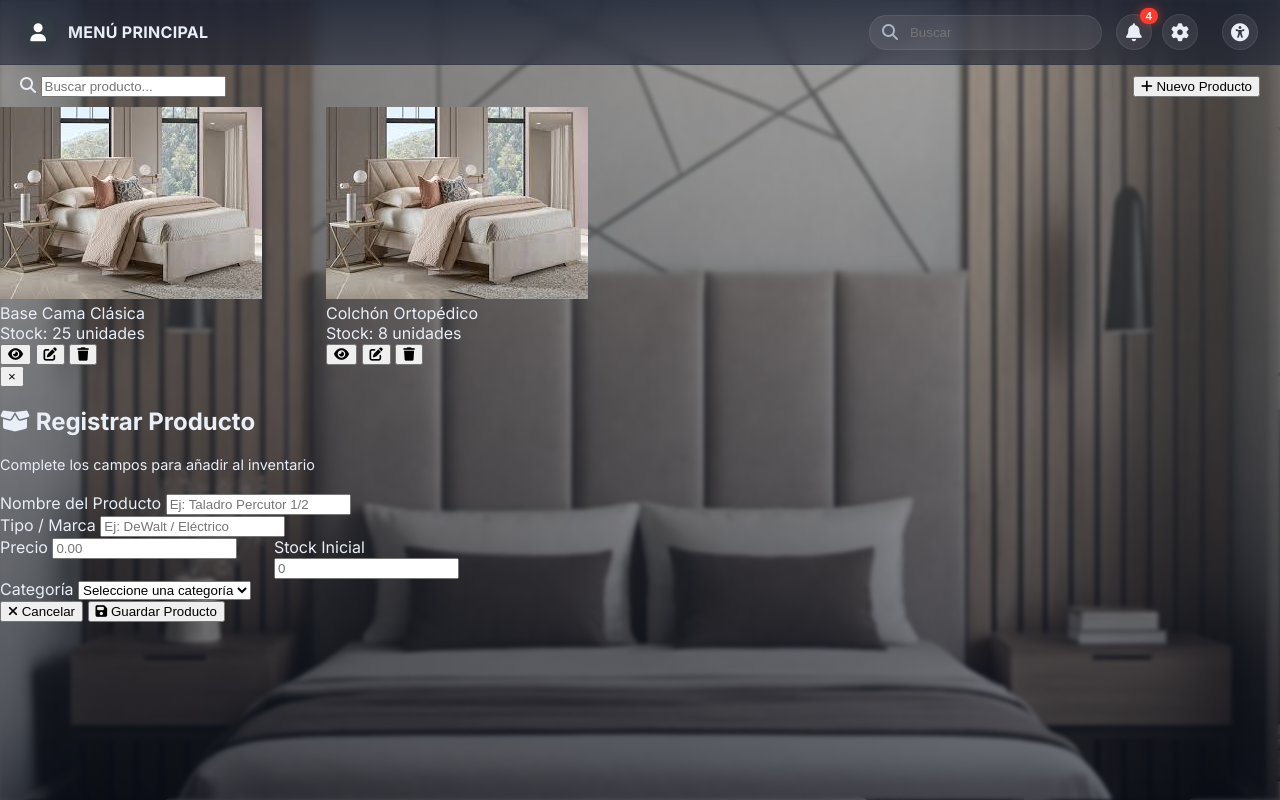
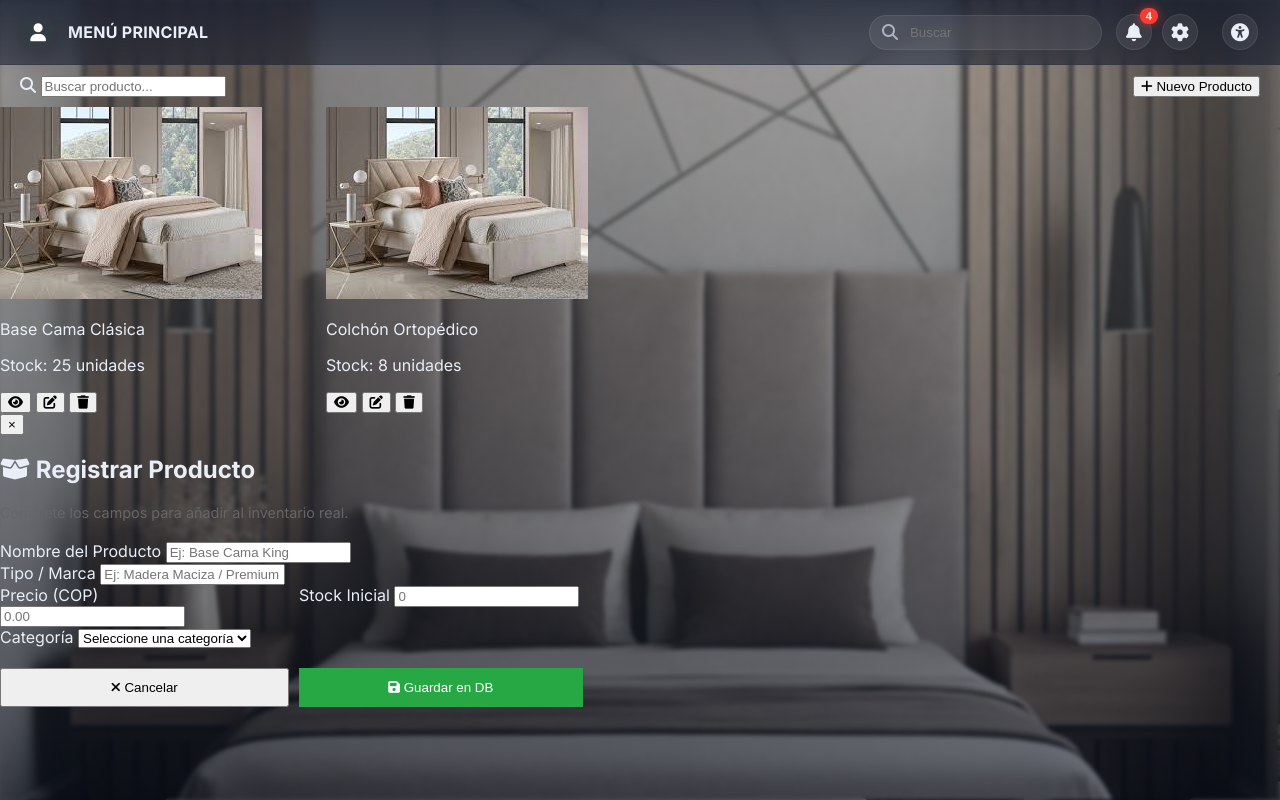
Before and after one commit to sofiaquimbayita-prog/BEDCOM, a Django app: page /vistas/productos/ in a window 1280 px wide, after a click on "Nuevo Producto". Run offline with Django 5.2, Linux system fonts and the light colour scheme; data comes from the database, SQL or seed files in the repository.

Commit message:
arrego de agregar productos

```diff
--- a/project2/app/static/ap1/js/script_productos.js
+++ b/project2/app/static/ap1/js/script_productos.js
@@ -1,67 +1,24 @@
 // =========================
-// 1. Datos e Inicialización
+// 1. Control de Modales
 // =========================
-let productos = [
-    { id: 1, nombre: "Base Cama Clásica", precio: 250000, stock: 25, imagen: "/static/ap1/imagenes/cama.jpg" },
-    { id: 2, nombre: "Colchón Ortopédico", precio: 180000, stock: 8, imagen: "/static/ap1/imagenes/cama.jpg" }
-];
 
-window.onload = () => {
-    loadProductos();
-    renderProductos();
-    inicializarAccesibilidad();
-};
-
-// =========================
-// 2. Persistencia y Renderizado
-// =========================
-function saveProductos() {
-    localStorage.setItem("productos", JSON.stringify(productos));
+// Función para abrir cualquier modal por su ID
+function abrirModal(id) {
+    const modal = document.getElementById(id);
+    if (modal) {
+        modal.style.display = "flex";
+    }
 }
 
-function loadProductos() {
-    const data = localStorage.getItem("productos");
-    if (data) productos = JSON.parse(data);
+// Función para cerrar cualquier modal por su ID
+function cerrarModal(id) {
+    const modal = document.getElementById(id);
+    if (modal) {
+        modal.style.display = "none";
+    }
 }
 
-function renderProductos() {
-    const grid = document.getElementById("gridProductos"); // Coincide con el ID en el index
-    if (!grid) return;
-    grid.innerHTML = "";
-
-    productos.forEach((p, i) => {
-        const card = document.createElement("div");
-        card.className = "card";
-        card.dataset.precio = `$${p.precio}`;
-
-        card.innerHTML = `
-            <img src="${p.imagen}" alt="${p.nombre}">
-            <div class="nombre">${p.nombre}</div>
-            <div class="stock">Stock: ${p.stock} unidades</div>
-            <div class="acciones">
-                <button class="view-btn" onclick="viewProducto(${i})"><i class="fas fa-eye"></i></button>
-                <button class="edit-btn"><i class="fas fa-edit"></i></button>
-                <button class="delete-btn" onclick="deleteProducto(${i})"><i class="fas fa-trash"></i></button>
-            </div>
-        `;
-        grid.appendChild(card);
-    });
-}
-
-// =========================
-// 3. Control de Modales
-// =========================
-function abrirModal(id) {
-    const modal = document.getElementById(id);
-    if (modal) modal.style.display = "flex";
-}
-
-function cerrarModal(id) {
-    const modal = document.getElementById(id);
-    if (modal) modal.style.display = "none";
-}
-
-// Cerrar si hacen clic fuera del modal
+// Cerrar modales si se hace clic fuera del contenido blanco
 window.onclick = (event) => {
     if (event.target.classList.contains('modal')) {
         event.target.style.display = "none";
@@ -69,45 +26,43 @@ window.onclick = (event) => {
 };
 
 // =========================
-// 4. Lógica del Formulario (Agregar)
+// 2. Manejo del Formulario
 // =========================
-const form = document.getElementById("formAddProducto");
-if (form) {
-    form.addEventListener("submit", function(e) {
-        // IMPORTANTE: Si vas a usar Django puro para guardar, quita el preventDefault.
-        // Si quieres que el JS lo maneje en el navegador, déjalo.
-        e.preventDefault();
 
-        const nuevo = {
-            id: Date.now(),
-            nombre: document.getElementById("nombre").value,
-            precio: document.getElementById("precio").value,
-            stock: document.getElementById("stock").value,
-            tipo: document.getElementById("tipo").value,
-            categoria: document.getElementById("id_cat").value,
-            imagen: "/static/ap1/imagenes/cama.jpg" // Ruta estática por defecto
-        };
+document.addEventListener("DOMContentLoaded", () => {
+    const form = document.getElementById("formAddProducto");
 
-        productos.push(nuevo);
-        saveProductos();
-        renderProductos();
-        cerrarModal("modalAdd");
-        e.target.reset(); // Limpia el formulario
-    });
+    if (form) {
+        form.addEventListener("submit", function(e) {
+            // IMPORTANTE: NO usamos e.preventDefault() porque
+            // queremos que Django reciba los datos y recargue la página.
+            console.log("Enviando datos al servidor Django...");
+
+            // Opcional: Puedes deshabilitar el botón para evitar doble clic
+            const btn = document.getElementById("btnGuardar");
+            if (btn) {
+                btn.disabled = true;
+                btn.innerHTML = '<i class="fas fa-spinner fa-spin"></i> Guardando...';
+            }
+        });
+    }
+});
+
+// =========================
+// 3. Accesibilidad (Opcional)
+// =========================
+function inicializarAccesibilidad() {
+    const body = document.body;
+    const toggler = (btnId, className) => {
+        const btn = document.getElementById(btnId);
+        if (btn) btn.onclick = () => body.classList.toggle(className);
+    };
+
+    toggler('modo-oscuro', 'dark-mode');
+    toggler('fuente-legible', 'fuente-legible');
 }
 
-// =========================
-// 5. Acciones (Eliminar/Ver)
-// =========================
-function deleteProducto(i) {
-    if (confirm("¿Seguro que deseas eliminar este producto?")) {
-        productos.splice(i, 1);
-        saveProductos();
-        renderProductos();
-    }
-}
-
-function viewProducto(i) {
-    const p = productos[i];
-    alert(`Producto: ${p.nombre}\nPrecio: $${p.precio}\nStock: ${p.stock}`);
-}
+// Inicializar funciones al cargar la página
+window.onload = () => {
+    inicializarAccesibilidad();
+};
--- a/project2/app/templates/productos/modal_add.html
+++ b/project2/app/templates/productos/modal_add.html
@@ -1,10 +1,9 @@
-<div id="modalAdd" class="modal">
 <div class="modal-content">
     <button class="close" onclick="cerrarModal('modalAdd')">&times;</button>
 
     <h2><i class="fas fa-box-open"></i> Registrar Producto</h2>
-        <p style="color: var(--color-borde); font-size: 0.9rem; margin-bottom: 20px;">
-            Complete los campos para añadir al inventario
+    <p style="color: #666; font-size: 0.9rem; margin-bottom: 20px;">
+        Complete los campos para añadir al inventario real.
     </p>
 
     <form action="{% url 'crear_producto' %}" method="POST" id="formAddProducto">
@@ -12,17 +11,17 @@
 
         <div class="form-group">
             <label for="nombre">Nombre del Producto</label>
-                <input type="text" id="nombre" name="nombre" placeholder="Ej: Taladro Percutor 1/2" required>
+            <input type="text" id="nombre" name="nombre" placeholder="Ej: Base Cama King" required>
         </div>
 
         <div class="form-group">
             <label for="tipo">Tipo / Marca</label>
-                <input type="text" id="tipo" name="tipo" placeholder="Ej: DeWalt / Eléctrico">
+            <input type="text" id="tipo" name="tipo" placeholder="Ej: Madera Maciza / Premium" required>
         </div>
 
         <div style="display: flex; gap: 15px;">
             <div style="flex: 1;">
-                    <label for="precio">Precio</label>
+                <label for="precio">Precio (COP)</label>
                 <input type="number" step="0.01" id="precio" name="precio" placeholder="0.00" required>
             </div>
             <div style="flex: 1;">
@@ -41,14 +40,13 @@
             </select>
         </div>
 
-            <div class="form-actions">
-                <button type="button" class="cancel" onclick="cerrarModal('modalAdd')">
+        <div class="form-actions" style="margin-top: 20px; display: flex; gap: 10px;">
+            <button type="button" class="cancel" onclick="cerrarModal('modalAdd')" style="flex: 1; padding: 10px; cursor: pointer;">
                 <i class="fas fa-times"></i> Cancelar
             </button>
-                <button type="submit" class="save" id="btnGuardar">
-                    <i class="fas fa-save"></i> Guardar Producto
+            <button type="submit" id="btnGuardar" class="save" style="flex: 1; padding: 10px; background-color: #28a745; color: white; border: none; cursor: pointer;">
+                <i class="fas fa-save"></i> Guardar en DB
             </button>
         </div>
     </form>
 </div>
-</div>
--- a/project2/app/urls.py
+++ b/project2/app/urls.py
@@ -2,19 +2,23 @@ from django.urls import path
 from . import views
 
 urlpatterns = [
-    path('login/', views.MenuPrincipalView, name='MenuPrincipal'),
+    # --- RUTA DE INICIO / LOGIN ---
+    # Esta es la primera pantalla que verá el usuario
+    path('', views.MenuPrincipalView, name='login'),
+
+    # --- RUTAS DE NAVEGACIÓN ---
+    path('menu/', views.menu_view, name='menu_principal'),
     path('crear-cuenta/', views.crear_cuenta_view, name='crear_cuenta'),
+    path('recuperar-contrasena/', views.recuperar_contrasena_view, name='recuperar_contrasena'),
     path('cambiar-contrasena/', views.cambiar_contrasena_view, name='cambiar_contrasena'),
-    path('recuperar-contrasena/', views.recuperar_contrasena_view, name='recuperar_contrasena'),
-    path('menu/', views.menu_view, name='menu'),
 
-    # PRODUCTOS
-    # 1. La que ya tienes (para ver la lista)
+    # --- RUTAS DE PRODUCTOS (CRUD) ---
+    # Esta ruta es la que lista los productos (index_productos.html)
     path('productos/', views.productos_view, name='productos'),
 
-    # 2. Ruta para procesar el formulario de "Agregar"
-    path('productos/crear/', views.crear_producto_view, name='crear_producto'),
+    # Esta ruta procesa el formulario del modal
+    path('productos/crear/', views.crear_producto, name='crear_producto'),
 
-    # 3. Ruta para "Eliminar" (recibe el ID del producto)
-    path('productos/eliminar/<int:id>/', views.eliminar_producto_view, name='eliminar_producto'),
+    # Esta ruta sirve para eliminar (puedes pasarle el ID del producto)
+    path('productos/eliminar/<int:id>/', views.eliminar_producto, name='eliminar_producto'),
 ]
--- a/project2/app/views.py
+++ b/project2/app/views.py
@@ -1,83 +1,86 @@
 from django.shortcuts import render, redirect, get_object_or_404
-from django.http import HttpRequest
+from django.contrib import messages
 from datetime import date
-# Importamos todos los modelos necesarios
 from .models import producto, categoria, reporte, usuario
+# --- ESTA ES LA FUNCIÓN QUE FALTA O TIENE ERROR DE NOMBRE ---
+def MenuPrincipalView(request):
+    """Renderiza la pantalla de login inicial"""
+    return render(request, 'login/login.html')
 
-# --- VISTAS DE NAVEGACIÓN ---
+def menu_view(request):
+    """Renderiza el menú principal o dashboard"""
+    return render(request, 'menu/menu.html')
 
-def MenuPrincipalView(request: HttpRequest):
-    return render(request, 'login/login.html', {})
+def crear_cuenta_view(request):
+    return render(request, 'login/index_crear_cuenta.html')
 
-def crear_cuenta_view(request: HttpRequest):
-    return render(request, 'login/index_crear_cuenta.html', {})
+def recuperar_contrasena_view(request):
+    return render(request, 'login/index_recuperar_contra.html')
 
-def cambiar_contrasena_view(request: HttpRequest):
-    return render(request, 'login/index_cambiar_contraseña.html', {})
+def cambiar_contrasena_view(request):
+    return render(request, 'login/index_cambiar_contraseña.html')
+# 1. LISTAR PRODUCTOS
+def productos_view(request):
+    """Carga la página principal de productos con los datos de la DB"""
+    # Traemos solo los activos para el borrado lógico
+    productos_db = producto.objects.filter(estado=True).select_related('id_cat')
+    categorias_db = categoria.objects.all()
 
-def recuperar_contrasena_view(request: HttpRequest):
-    return render(request, 'login/index_recuperar_contra.html', {})
-
-def menu_view(request: HttpRequest):
-    return render(request, 'menu/menu.html', {})
-
-# --- VISTAS DE PRODUCTOS (CRUD) ---
-
-def productos_view(request: HttpRequest):
-    """Lista productos y carga categorías para el modal."""
-    productos = producto.objects.select_related('id_cat').all()
-    categorias = categoria.objects.all()
     return render(request, 'productos/index_productos.html', {
-        'productos': productos,
-        'categorias': categorias
+        'productos': productos_db,
+        'categorias': categorias_db
     })
 
-def crear_producto_view(request: HttpRequest):
-    """Crea producto manejando automáticamente las dependencias (Usuario/Reporte/Categoría)."""
-    if request.method == 'POST':
-        # 1. Asegurar la existencia de un Usuario (Requerido por Reporte)
-        user_instancia, _ = usuario.objects.get_or_create(
-            cedula="000",
-            defaults={
-                'nombre_usuar': 'Admin Sistema',
-                'rol': 'Administrador',
-                'estado': 'Activo'
-            }
-        )
+# 2. CREAR PRODUCTO (Procesa el Modal)
+def crear_producto(request):
+    if request.method == "POST":
+        try:
+            # Extraer datos usando los 'name' del HTML
+            nom = request.POST.get('nombre')
+            tip = request.POST.get('tipo')
+            pre = request.POST.get('precio')
+            sto = request.POST.get('stock')
+            cat_id = request.POST.get('id_cat')
 
-        # 2. Asegurar la existencia de un Reporte (Requerido por Producto)
-        rep_instancia, _ = reporte.objects.get_or_create(
-            tipo="Registro de Inventario",
-            id_usuario=user_instancia,
-            defaults={'fecha': date.today()}
-        )
+            # Validar que la categoría existe
+            cat_obj = get_object_or_404(categoria, id=cat_id)
 
-        # 3. Asegurar la existencia de una Categoría
-        cat_id = request.POST.get('id_cat')
-        if not cat_id:
-            cat_instancia, _ = categoria.objects.get_or_create(
-                nombre="General",
-                defaults={'descripcion': 'Categoría por defecto', 'estado': True}
+            # --- MANEJO DE INTEGRIDAD (id_reporte) ---
+            # Tu modelo exige un reporte. Buscamos uno o creamos uno de sistema.
+            # Nota: Asegúrate de tener al menos un usuario en la tabla 'usuarios'
+            user_admin = usuario.objects.first()
+            rep_obj, created = reporte.objects.get_or_create(
+                tipo="Ingreso Manual",
+                defaults={'fecha': date.today(), 'id_usuario': user_admin}
             )
-        else:
-            cat_instancia = get_object_or_404(categoria, id=cat_id)
 
-        # 4. Crear el Producto
-        producto.objects.create(
-            nombre=request.POST.get('nombre'),
-            tipo=request.POST.get('tipo', 'Estándar'),
-            precio=request.POST.get('precio'),
-            stock=request.POST.get('stock'),
-            id_cat=cat_instancia,
-            id_reporte=rep_instancia,
-            estado=True
-        )
-        return redirect('productos')
+            # Crear el registro en la base de datos
+            producto.objects.create(
+                nombre=nom,
+                tipo=tip,
+                precio=pre,
+                stock=sto,
+                id_cat=cat_obj,
+                id_reporte=rep_obj,
+                estado=True # Aseguramos que sea visible
+            )
+
+            messages.success(request, f"¡{nom} guardado correctamente!")
+
+        except Exception as e:
+            messages.error(request, f"Error al guardar: {str(e)}")
+
+    # Redirige al name definido en urls.py
+    return redirect('productos')
+
+# 3. ELIMINAR PRODUCTO (Borrado Lógico)
+def eliminar_producto(request, id):
+    prod = get_object_or_404(producto, id=id)
+    try:
+        prod.estado = False  # No lo borramos de la DB, solo lo ocultamos
+        prod.save()
+        messages.success(request, "Producto eliminado exitosamente.")
+    except Exception as e:
+        messages.error(request, "No se pudo eliminar el producto.")
 
     return redirect('productos')
-
-def eliminar_producto_view(request: HttpRequest, id):
-    """Elimina el producto seleccionado."""
-    prod = get_object_or_404(producto, id=id)
-    prod.delete()
-    return redirect('productos')
```
Lines whose indentation alone changed are shown as unchanged.
